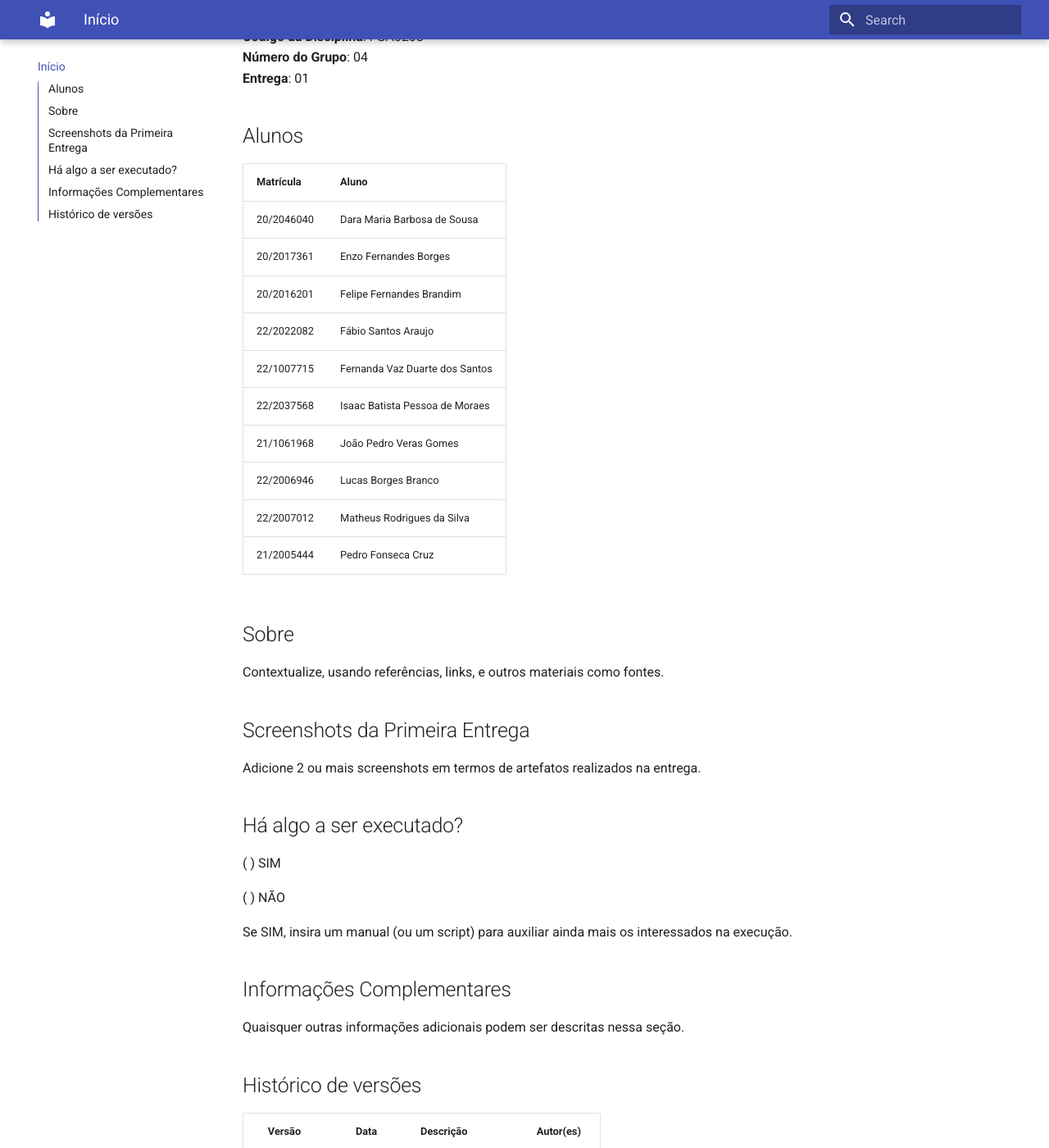
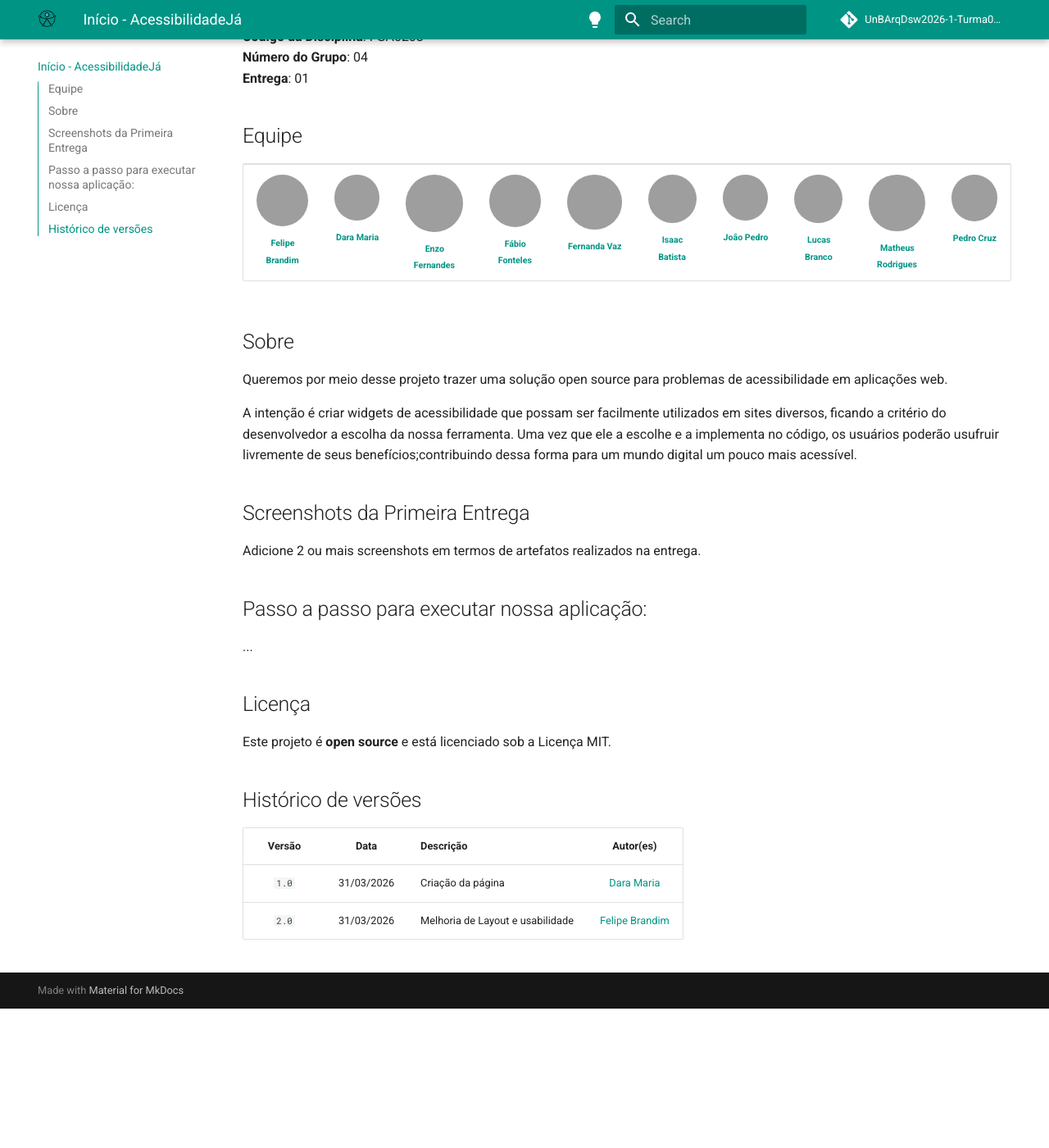
Before and after one commit to UnBArqDsw2026-1-Turma02/2026.01-T02_G4_AcessibilidadeJa_Entrega_01, an MkDocs documentation site: the page built from docs/index.md, in a window 1280 px wide and 1400 px high, scrolled down 196 px. Shown: the whole window at 82% size. Built offline with MkDocs 1.6.1 and Material for MkDocs 9.7.7, drawn with Linux system fonts in a browser that asks for light colours; comment, search, counter and statistics services are not loaded; after the commit the page ends 1426 px from its top, so only the background shows below that; grey boxes are pictures that could not be loaded.

Commit message:
docs: melhoria na usabilidade e layout do MkDocs
Foi adicionado a função `back-to-top.js` os icones de acessibilidade em `images` e novos arquivos de css pra suportar a alternância entre claro e escuro nos arquivos `extra.css`.

```diff
--- a/docs/index.md
+++ b/docs/index.md
@@ -4,43 +4,46 @@
 **Número do Grupo**: 04<br>
 **Entrega**: 01<br>
 
-## Alunos
+## Equipe
 
-| Matrícula  | Aluno                          |
-| ---------- | ------------------------------ |
-| 20/2046040 | Dara Maria Barbosa de Sousa    |
-| 20/2017361 | Enzo Fernandes Borges          |
-| 20/2016201 | Felipe Fernandes Brandim       |
-| 22/2022082 | Fábio Santos Araujo            |
-| 22/1007715 | Fernanda Vaz Duarte dos Santos |
-| 22/2037568 | Isaac Batista Pessoa de Moraes |
-| 21/1061968 | João Pedro Veras Gomes         |
-| 22/2006946 | Lucas Borges Branco            |
-| 22/2007012 | Matheus Rodrigues da Silva     |
-| 21/2005444 | Pedro Fonseca Cruz             |
+<table>
+  <tr>
+    <td align="center"><a href="https://github.com/Felipe-Brandim"><img style="border-radius: 50%;" src="https://github.com/Felipe-Brandim.png" width="100px;" alt=""/><br /><sub><b>Felipe Brandim</b></sub></a><br />
+    <td align="center"><a href="https://github.com/daramariabs"><img style="border-radius: 50%;" src="https://github.com/daramariabs.png" width="100px;" alt=""/><br /><sub><b>Dara Maria</b></sub></a><br />
+    <td align="center"><a href="https://github.com/enzo-fb"><img style="border-radius: 50%;" src="https://github.com/enzo-fb.png" width="100px;" alt=""/><br /><sub><b>Enzo Fernandes</b></sub></a><br />
+    <td align="center"><a href="https://github.com/fabiofonteles1 "><img style="border-radius: 50%;" src="https://github.com/fabiofonteles1.png" width="100px;" alt=""/><br /><sub><b>Fábio Fonteles</b></sub></a><br />
+    <td align="center"><a href="https://github.com/Fernandavazgit1 "><img style="border-radius: 50%;" src="https://github.com/Fernandavazgit1.png" width="100px;" alt=""/><br /><sub><b>Fernanda Vaz</b></sub></a><br />
+    <td align="center"><a href="https://github.com/isaacbatista26 "><img style="border-radius: 50%;" src="https://github.com/isaacbatista26.png" width="100px;" alt=""/><br /><sub><b>Isaac Batista</b></sub></a><br />
+    <td align="center"><a href="https://github.com/JoosPerro "><img style="border-radius: 50%;" src="https://github.com/JoosPerro.png" width="100px;" alt=""/><br /><sub><b>João Pedro</b></sub></a><br />
+    <td align="center"><a href="https://github.com/lucasbbranco"><img style="border-radius: 50%;" src="https://github.com/lucasbbranco.png" width="100px;" alt=""/><br /><sub><b>Lucas Branco</b></sub></a><br />
+    <td align="center"><a href="https://github.com/mrodrigues14 "><img style="border-radius: 50%;" src="https://github.com/mrodrigues14.png" width="100px;" alt=""/><br /><sub><b>Matheus Rodrigues</b></sub></
+    a><br />
+   <td align="center"><a href="https://github.com/pfc15"><img style="border-radius: 50%;" src="https://github.com/pfc15.png" width="100px;" alt=""/><br /><sub><b>Pedro Cruz</b></sub></a><br />
+
+  </tr>
+</table>
 
 ## Sobre
 
-Contextualize, usando referências, links, e outros materiais como fontes.
+Queremos por meio desse projeto trazer uma solução open source para problemas de acessibilidade em aplicações web.
+
+A intenção é criar widgets de acessibilidade que possam ser facilmente utilizados em sites diversos, ficando a critério do desenvolvedor a escolha da nossa ferramenta. Uma vez que ele a escolhe e a implementa no código, os usuários poderão usufruir livremente de seus benefícios;contribuindo dessa forma para um mundo digital um pouco mais acessível.
 
 ## Screenshots da Primeira Entrega
 
 Adicione 2 ou mais screenshots em termos de artefatos realizados na entrega.
 
-## Há algo a ser executado?
+## Passo a passo para executar nossa aplicação:
 
-( ) SIM
+...
 
-( ) NÃO
+## Licença
 
-Se SIM, insira um manual (ou um script) para auxiliar ainda mais os interessados na execução.
-
-## Informações Complementares
-
-Quaisquer outras informações adicionais podem ser descritas nessa seção.
+Este projeto é **open source** e está licenciado sob a Licença MIT.
 
 ## Histórico de versões
 
-| Versão | Data | Descrição | Autor(es) |
-| :---: | :---: | :--- | :---: |
-| `1.0` | 31/03/2026 | Criação da página | [Dara Maria](https://github.com/daramariabs) |
+| Versão |    Data    | Descrição                        |                      Autor(es)                      |
+| :----: | :--------: | :------------------------------- | :-------------------------------------------------: |
+| `1.0`  | 31/03/2026 | Criação da página                |    [Dara Maria](https://github.com/daramariabs)     |
+| `2.0`  | 31/03/2026 | Melhoria de Layout e usabilidade | [Felipe Brandim](https://github.com/Felipe-Brandim) |
--- a/mkdocs.yml
+++ b/mkdocs.yml
@@ -1,19 +1,69 @@
 site_name: AcessibilidadeJá
-site_description: Documentação - Widget de Acessibilidade
+site_url: https://unbarqdsw2026-1-turma02.github.io/2026.01-T02_G4_AcessibilidadeJa_Entrega_01/
+repo_url: https://github.com/UnBArqDsw2026-1-Turma02/2026.01-T02_G4_AcessibilidadeJa_Entrega_01
+repo_name: UnBArqDsw2026-1-Turma02/2026.01-T02_G4_AcessibilidadeJa_Entrega_01
 
+use_directory_urls: false
+
+nav:
+  - Início - AcessibilidadeJá: "index.md"
+  - Desenho de Software (Base):
+      - Base: Base/1.Base.md
+  - Design Sprint:
+      - Design sprint: Base/1.1.DesignSprint.md
+  - Artefato Generalista:
+      - Artefatos: Base/1.2.ArtefatoGeneralista.md
+  - Modelagem BPMN:
+      - Modelagem BPMN: Base/1.3.ModelagemBPMN.md
+  - Participações:
+      - Participações: Base/1.4.ParticipacoesBase.md
+  - Iniciativas Extras:
+      - Iniciativas Extras: Base/1.5.IniciativasExtras.md
 theme:
   name: material
+  locale: pt_BR
+  logo: images/acessibilidade.svg
+  favicon: images/acessibilidade.png
+
   features:
     - navigation.tabs
     - navigation.sections
+    - search.highlight
+    - search.suggest
     - toc.integrate
+    - navigation.top
+    - navigation.expand
 
-nav:
-  - Início: index.md
-  - Desenho de Software (Base):
-    - Base: Base/1.Base.md
-    - Design Sprint: Base/1.1.DesignSprint.md
-    - Artefato Generalista: Base/1.2.ArtefatoGeneralista.md
-    - Modelagem BPMN: Base/1.3.ModelagemBPMN.md
-    - Participacões: Base/1.4.ParticipacoesBase.md
-    - Iniciativas Extras: Base/1.5.IniciativasExtras.md
+  palette:
+    - scheme: default
+      primary: teal
+      accent: light blue
+      toggle:
+        icon: material/lightbulb
+        name: Modo escuro
+    - scheme: slate
+      primary: teal
+      accent: light blue
+      toggle:
+        icon: material/lightbulb-outline
+        name: Modo claro
+markdown_extensions:
+  - def_list
+  - pymdownx.tasklist:
+      custom_checkbox: true
+      clickable_checkbox: true
+  - admonition
+  - pymdownx.details
+  - pymdownx.superfences
+  - attr_list
+  - md_in_html
+
+extra_css:
+  - stylesheets/extra.css
+  - stylesheets/relatorio-checklist.css
+extra_javascript:
+  - js/progresso-checkbox.js
+  - js/back-to-top.js
+  - https://cdnjs.cloudflare.com/ajax/libs/jspdf/2.5.1/jspdf.umd.min.js
+  - js/jspdf.umd.min.js
+  - js/relatorio-checklist.js
```
Also changed, not shown: README.md (+24 -22 lines), docs/images/acessibilidade.png (added), docs/images/acessibilidade.svg (added), 2 other files.
